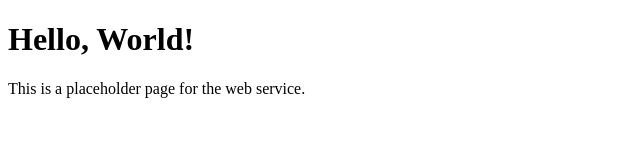
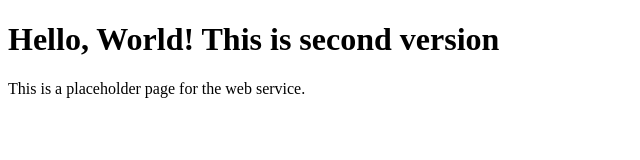
Before and after one commit to pradeepswamyy/Task1, a plain HTML site: page index.html in a window 1280 px wide. Shown: the whole page, without its empty margins (0-640 px from the left). Drawn offline with Linux system fonts and the light colour scheme.

Commit message:
Update index.html

```diff
--- a/index.html
+++ b/index.html
@@ -5,7 +5,7 @@
     <title>Welcome to My Web Service By Pradeep</title>
 </head>
 <body>
-    <h1>Hello, World!</h1>
+    <h1>Hello, World! This is second version </h1>
     <p>This is a placeholder page for the web service.</p>
 </body>
 </html>
```
